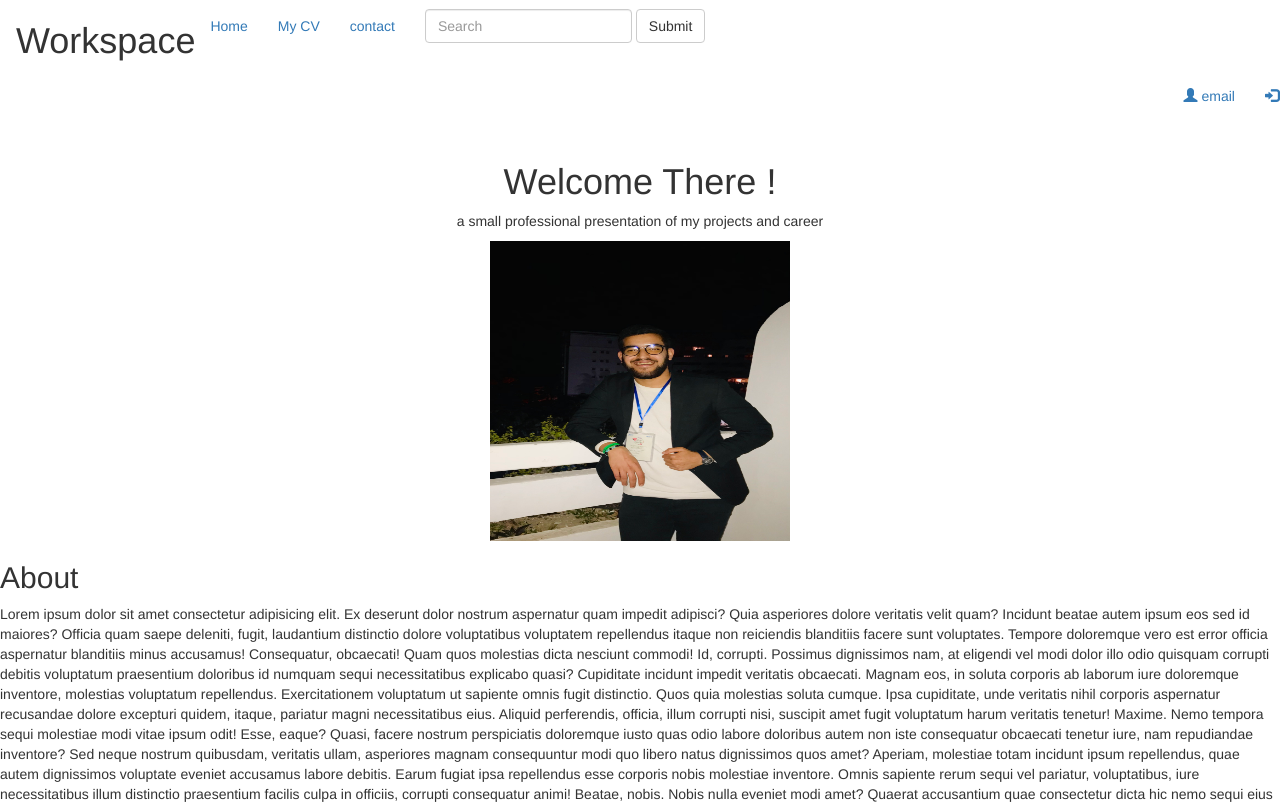
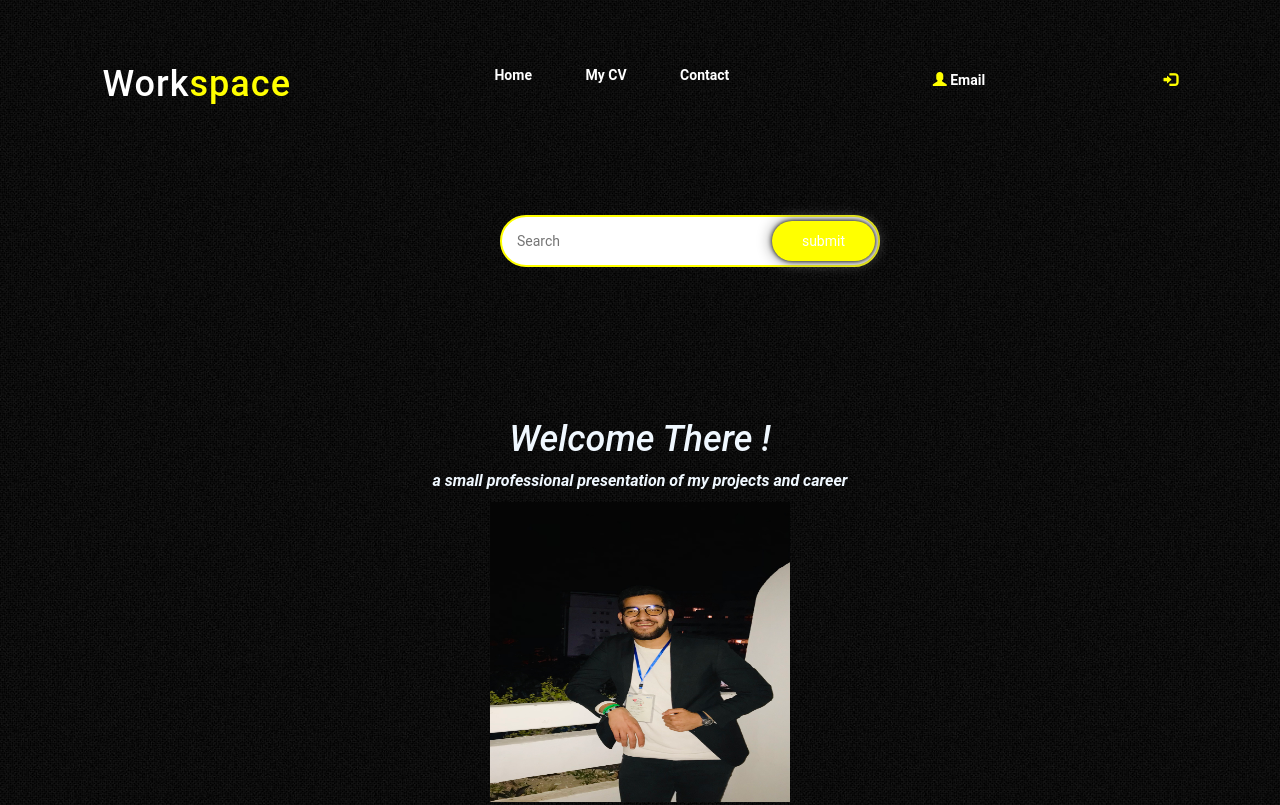
Before and after one commit to Zaher-BNY/index.html, a plain HTML site: page index.html in a window 1280 px wide. Shown: the top 805 px of the page. Drawn offline with nearby package versions, Linux system fonts and the light colour scheme; a web font is replaced by a local one.

Commit message:
style.css

```diff
--- a/index.html
+++ b/index.html
@@ -1,55 +1,71 @@
 <!DOCTYPE html>
 <html lang="en">
+
 <head>
   <meta charset="UTF-8">
   <meta http-equiv="X-UA-Compatible" content="IE=edge">
   <meta name="viewport" content="width=device-width, initial-scale=1.0">
   <style>
-        table, th, td {
-          border:1px solid black;
+    table,
+    th,
+    td {
+      border: 1px solid black;
     }
   </style>
   <title>Document</title>
   <link rel="stylesheet" href="https://maxcdn.bootstrapcdn.com/bootstrap/3.4.1/css/bootstrap.min.css">
   <script src="https://ajax.googleapis.com/ajax/libs/jquery/3.6.0/jquery.min.js"></script>
   <script src="https://maxcdn.bootstrapcdn.com/bootstrap/3.4.1/js/bootstrap.min.js"></script>
-
-</head>
-<body>
-      <nav class="navbar navbar-defaults">
-        <div class="container-fluid">
-          <div class="navbar-header">
-            <h1>Workspace</h1>
-          </div>
-          <ul class="nav navbar-nav">
-            <li class="active"><a href="file:///C:/Users/USER/Desktop/html/index.html">Home</a></li>
-            <li class="active"><a href="Ben Yahia Zaher.png">My CV  </a></li>
-            <li class="active"> <a href="#contact"> contact </a></li>
-            <form class="navbar-form navbar-left" action="/action_page.php">
-                <center><div class="form-group">
-                  <input type="text" class="form-control" placeholder="Search">
-                </div>
-                 <button type="submit" class="btn btn-default">Submit</button></center>
-              </form>
-            </div>
-             <nav>
-            <ul class="nav navbar-nav navbar-right">
-                <li class="active"><a href="https://www.google.com/search?q=mail&rlz=1C1CHBF_frTN930TN930&oq=mail&aqs=chrome..69i57j0i67i131i433j46i67i199i465j0i67i131i433l2j0i67j46i67i199i465j0i67l3.2399j1j15&sourceid=chrome&ie=UTF-8"><span class="glyphicon glyphicon-user"></span> email </a></li>
-                <li class="active"><a href="https://www.google.com/?hl=fr "><span class="glyphicon glyphicon-log-in"> </span> </a></li>
-              </ul>
-            </div>
-          </nav>
-          </nav>
+  <link rel="stylesheet" href="./style.css">
+  <link rel="stylesheet" href="path/to/font-awesome/css/font-awesome.min.css">
+  <link rel="preconnect" href="https://fonts.googleapis.com">
+  <link rel="preconnect" href="https://fonts.gstatic.com" crossorigin>
+  <link href="https://fonts.googleapis.com/css2?family=Alkalami&display=swap" rel="stylesheet">
+  <style>
+    body{
+      background-image: url(Free-Simple-Black-Seamless-Pattern-for-Website-Background.jpg);
+    }
 
 
 
+  </style>
+
+
+</head>
+
+<body>
+
+  <div class="nav">
+    <nav>
+      <h1 class="logo" >Work<span>space</span></h1>
+      <ul>
+        <li class="active"><a href="file:///C:/Users/USER/Desktop/html/index.html">Home</a></li>
+        <li class="active"><a href="Ben Yahia Zaher.png">My CV </a></li>
+        <li class="active"> <a href="#contact"> contact </a></li>
       </ul>
+
+      <a class="mail"
+        href="https://www.google.com/search?q=mail&rlz=1C1CHBF_frTN930TN930&oq=mail&aqs=chrome..69i57j0i67i131i433j46i67i199i465j0i67i131i433l2j0i67j46i67i199i465j0i67l3.2399j1j15&sourceid=chrome&ie=UTF-8"><span
+          class="glyphicon glyphicon-user"></span> email </a>
+      <a class="mail" href="https://www.google.com/?hl=fr "><span class="glyphicon glyphicon-log-in"> </span> </a>
+    </nav>
+    <div class="search">
+      <br> <br> <br> <br><br>
+      <form >
+        <input type="text" placeholder="Search"/>
+        <input type="submit" value="submit"/>
+      </form>
     </div>
-      </nav>
+  </div>
+
+
+
 
   <div class="container">
-        <center> <h1> Welcome There ! </h3>
-        <p> a small professional presentation of my projects and career </p> </center>
+    <center>
+      <h1> Welcome There ! </h3>
+        <p> a small professional presentation of my projects and career </p>
+    </center>
 
   </div>
 
@@ -66,10 +82,9 @@
 
 
 
-<div>
-  <center> <img src="IMG-7543.jpg " alt="my private photo"
-
-  <style= padding = "0px" width="300px" height="300px"; </img> </center>
+  <div class="image">
+    <center> <img src="IMG-7543.jpg " alt="my private photo" <style=padding="0px" width="300px" height="300px"
+    </center>
 
 
 
@@ -78,37 +93,70 @@
 
   </div>
 
-<div>
+  <div class="about">
     <section>
 
-    <h2> About  </h2>
-    <P>Lorem ipsum dolor sit amet consectetur adipisicing elit. Ex deserunt dolor nostrum aspernatur quam impedit adipisci? Quia asperiores dolore veritatis velit quam? Incidunt beatae autem ipsum eos sed id maiores?
-    Officia quam saepe deleniti, fugit, laudantium distinctio dolore voluptatibus voluptatem repellendus itaque non reiciendis blanditiis facere sunt voluptates. Tempore doloremque vero est error officia aspernatur blanditiis minus accusamus! Consequatur, obcaecati!
-    Quam quos molestias dicta nesciunt commodi! Id, corrupti. Possimus dignissimos nam, at eligendi vel modi dolor illo odio quisquam corrupti debitis voluptatum praesentium doloribus id numquam sequi necessitatibus explicabo quasi?
-    Cupiditate incidunt impedit veritatis obcaecati. Magnam eos, in soluta corporis ab laborum iure doloremque inventore, molestias voluptatum repellendus. Exercitationem voluptatum ut sapiente omnis fugit distinctio. Quos quia molestias soluta cumque.
-    Ipsa cupiditate, unde veritatis nihil corporis aspernatur recusandae dolore excepturi quidem, itaque, pariatur magni necessitatibus eius. Aliquid perferendis, officia, illum corrupti nisi, suscipit amet fugit voluptatum harum veritatis tenetur! Maxime.
-    Nemo tempora sequi molestiae modi vitae ipsum odit! Esse, eaque? Quasi, facere nostrum perspiciatis doloremque iusto quas odio labore doloribus autem non iste consequatur obcaecati tenetur iure, nam repudiandae inventore?
-    Sed neque nostrum quibusdam, veritatis ullam, asperiores magnam consequuntur modi quo libero natus dignissimos quos amet? Aperiam, molestiae totam incidunt ipsum repellendus, quae autem dignissimos voluptate eveniet accusamus labore debitis.
-    Earum fugiat ipsa repellendus esse corporis nobis molestiae inventore. Omnis sapiente rerum sequi vel pariatur, voluptatibus, iure necessitatibus illum distinctio praesentium facilis culpa in officiis, corrupti consequatur animi! Beatae, nobis.
-    Nobis nulla eveniet modi amet? Quaerat accusantium quae consectetur dicta hic nemo sequi eius aspernatur cumque error sapiente maxime dolores libero repellendus, laudantium unde necessitatibus! Labore nemo cumque distinctio mollitia?
-    Reiciendis velit error dolorum ea impedit, dolores cupiditate dignissimos quis, suscipit minus amet optio delectus voluptates quidem dolor laborum exercitationem consectetur accusamus. Quas sit deserunt reiciendis minus perferendis repellat unde!</P>
+      <h2> About </h2>
+      <P>Lorem ipsum dolor sit amet consectetur adipisicing elit. Ex deserunt dolor nostrum aspernatur quam impedit
+        adipisci? Quia asperiores dolore veritatis velit quam? Incidunt beatae autem ipsum eos sed id maiores?
+        Officia quam saepe deleniti, fugit, laudantium distinctio dolore voluptatibus voluptatem repellendus itaque non
+        reiciendis blanditiis facere sunt voluptates. Tempore doloremque vero est error officia aspernatur blanditiis
+        minus accusamus! Consequatur, obcaecati!
+        Quam quos molestias dicta nesciunt commodi! Id, corrupti. Possimus dignissimos nam, at eligendi vel modi dolor
+        illo odio quisquam corrupti debitis voluptatum praesentium doloribus id numquam sequi necessitatibus explicabo
+        quasi?
+        Cupiditate incidunt impedit veritatis obcaecati. Magnam eos, in soluta corporis ab laborum iure doloremque
+        inventore, molestias voluptatum repellendus. Exercitationem voluptatum ut sapiente omnis fugit distinctio. Quos
+        quia molestias soluta cumque.
+        Ipsa cupiditate, unde veritatis nihil corporis aspernatur recusandae dolore excepturi quidem, itaque, pariatur
+        magni necessitatibus eius. Aliquid perferendis, officia, illum corrupti nisi, suscipit amet fugit voluptatum
+        harum veritatis tenetur! Maxime.
+        Nemo tempora sequi molestiae modi vitae ipsum odit! Esse, eaque? Quasi, facere nostrum perspiciatis doloremque
+        iusto quas odio labore doloribus autem non iste consequatur obcaecati tenetur iure, nam repudiandae inventore?
+        Sed neque nostrum quibusdam, veritatis ullam, asperiores magnam consequuntur modi quo libero natus dignissimos
+        quos amet? Aperiam, molestiae totam incidunt ipsum repellendus, quae autem dignissimos voluptate eveniet
+        accusamus labore debitis.
+        Earum fugiat ipsa repellendus esse corporis nobis molestiae inventore. Omnis sapiente rerum sequi vel pariatur,
+        voluptatibus, iure necessitatibus illum distinctio praesentium facilis culpa in officiis, corrupti consequatur
+        animi! Beatae, nobis.
+        Nobis nulla eveniet modi amet? Quaerat accusantium quae consectetur dicta hic nemo sequi eius aspernatur cumque
+        error sapiente maxime dolores libero repellendus, laudantium unde necessitatibus! Labore nemo cumque distinctio
+        mollitia?
+        Reiciendis velit error dolorum ea impedit, dolores cupiditate dignissimos quis, suscipit minus amet optio
+        delectus voluptates quidem dolor laborum exercitationem consectetur accusamus. Quas sit deserunt reiciendis
+        minus perferendis repellat unde!</P>
 
 
 
-        <p <h1>    WELCOME !!</h1>  </p>
+      <p <h1> WELCOME !!</h1>
+      </p>
     </section>
 
     <div>
       <section>
-<h2> Resume   </h2>
-<p>Lorem, ipsum dolor sit amet consectetur adipisicing elit. Harum, assumenda repellat? Voluptates maiores repellendus quod minus sint corporis laborum labore ullam mollitia. Iure totam ad impedit eos officia debitis consequuntur.
-Dolorum culpa, rem, velit perspiciatis natus repudiandae iste nulla sed id incidunt nostrum quos cupiditate in accusantium qui quibusdam consectetur temporibus tempora eaque dicta harum quam dolore. Officiis, quos aliquam.
-Consequatur ea similique natus, reiciendis earum doloremque fugiat illum laudantium vitae eveniet exercitationem officiis dolorum iure cupiditate alias hic obcaecati! Provident illo, veniam tempore accusamus illum pariatur tempora optio voluptates!
-Sunt aperiam vel accusamus, voluptates enim et provident mollitia quo a quasi molestiae nisi neque numquam nostrum consectetur hic magni optio sapiente eius saepe sit excepturi at architecto harum. Eius.
-Molestiae voluptatum voluptatibus sit adipisci accusamus assumenda eligendi autem quo optio eaque explicabo, quasi, ut unde? Doloribus beatae exercitationem distinctio reiciendis quas perferendis nulla iusto, quod cupiditate ut quos ad.
-Molestiae nobis quos, ea inventore suscipit tempora in et ipsa. Sequi expedita sit asperiores temporibus accusamus ipsum, quos eveniet aliquam distinctio numquam labore porro ipsam aspernatur vel eos, reprehenderit minus.
-Consequuntur commodi autem ea quo fugiat! Dolorem unde accusantium in voluptates eum? Ipsum rem, libero quod ipsam quidem nemo exercitationem itaque, quisquam saepe ex atque ipsa ducimus. Sint, laboriosam officia.
-Accusamus repellendus ducimus dicta totam porro suscipit natus sint rem eaque commodi, at dolores facere modi obcaecati ipsam repellat quisquam? Similique non nobis, beatae error laudantium ut pariatur dolorum recusandae!</p>
+        <h2> Resume </h2>
+        <p>Lorem, ipsum dolor sit amet consectetur adipisicing elit. Harum, assumenda repellat? Voluptates maiores
+          repellendus quod minus sint corporis laborum labore ullam mollitia. Iure totam ad impedit eos officia debitis
+          consequuntur.
+          Dolorum culpa, rem, velit perspiciatis natus repudiandae iste nulla sed id incidunt nostrum quos cupiditate in
+          accusantium qui quibusdam consectetur temporibus tempora eaque dicta harum quam dolore. Officiis, quos
+          aliquam.
+          Consequatur ea similique natus, reiciendis earum doloremque fugiat illum laudantium vitae eveniet
+          exercitationem officiis dolorum iure cupiditate alias hic obcaecati! Provident illo, veniam tempore accusamus
+          illum pariatur tempora optio voluptates!
+          Sunt aperiam vel accusamus, voluptates enim et provident mollitia quo a quasi molestiae nisi neque numquam
+          nostrum consectetur hic magni optio sapiente eius saepe sit excepturi at architecto harum. Eius.
+          Molestiae voluptatum voluptatibus sit adipisci accusamus assumenda eligendi autem quo optio eaque explicabo,
+          quasi, ut unde? Doloribus beatae exercitationem distinctio reiciendis quas perferendis nulla iusto, quod
+          cupiditate ut quos ad.
+          Molestiae nobis quos, ea inventore suscipit tempora in et ipsa. Sequi expedita sit asperiores temporibus
+          accusamus ipsum, quos eveniet aliquam distinctio numquam labore porro ipsam aspernatur vel eos, reprehenderit
+          minus.
+          Consequuntur commodi autem ea quo fugiat! Dolorem unde accusantium in voluptates eum? Ipsum rem, libero quod
+          ipsam quidem nemo exercitationem itaque, quisquam saepe ex atque ipsa ducimus. Sint, laboriosam officia.
+          Accusamus repellendus ducimus dicta totam porro suscipit natus sint rem eaque commodi, at dolores facere modi
+          obcaecati ipsam repellat quisquam? Similique non nobis, beatae error laudantium ut pariatur dolorum
+          recusandae!</p>
 
 
 
@@ -117,9 +165,8 @@ Accusamus repellendus ducimus dicta totam porro suscipit natus sint rem eaque co
     <section>
       <h2> WORK $</h2>
 
-<table style="width:100%";
-   <tr>
-    <th>front-end  </th>
+      <table class="table" style="width:100%" ; <tr>
+        <th>front-end </th>
         <th>back-end</th>
         <th>full stack</th>
         </tr>
@@ -139,12 +186,15 @@ Accusamus repellendus ducimus dicta totam porro suscipit natus sint rem eaque co
 
 
 
-        <left ><iframe width="500" height="200" src="https://www.youtube.com/embed/h6Ol3eprKiw" title="YouTube video player" frameborder="0" allow="accelerometer; autoplay; clipboard-write; encrypted-media; gyroscope; picture-in-picture"  alt " never give up song" allowfullscreen></iframe></left>
+        <left><iframe width="500" height="200" src="https://www.youtube.com/embed/h6Ol3eprKiw"
+            title="YouTube video player" frameborder="0"
+            allow="accelerometer; autoplay; clipboard-write; encrypted-media; gyroscope; picture-in-picture"
+            alt " never give up song" allowfullscreen></iframe></left>
       </section>
 
     </div>
     <div id="contact">
-            <h3>   for more information contact me :    </h3>
+      <h3> for more information contact me : </h3>
 
       <div>
         <form class="form-horizontal" action="/action_page.php">
@@ -173,3 +223,5 @@ Accusamus repellendus ducimus dicta totam porro suscipit natus sint rem eaque co
             </div>
           </div>
         </form>
+      </body>
+      </html>
--- /dev/null
+++ b/style.css
@@ -0,0 +1,130 @@
+
+*{
+    font-family: 'roboto', sans-serif;
+    scroll-behavior: smooth;
+    padding: 0;
+    margin: 0;
+
+}
+.nav{
+height:50vh;
+width: 100%;
+background-size: cover;
+background-position: center;
+
+}
+nav{
+    display: flex;
+    align-items: center;
+    justify-content: space-between;
+    padding-top: 45px;
+    padding-left: 8%;
+    padding-right: 8%;
+}
+.logo{
+    color: white;
+    font: size 150px;;
+    letter-spacing: 1px;
+    text-transform: capitalize;
+
+
+}
+span{
+    color: yellow;
+}
+nav ul li{
+    list-style-type: none;
+    display: inline-block;
+    padding: 10px 25px;
+    align-items: center;
+}
+nav ul li a{
+    color: white;
+    text-decoration: none;
+    font-weight: bold;
+    text-transform: capitalize;
+}
+nav ul li a:hover{
+color: yellow;
+transition: 0.4s;
+}
+.search form input:first-child{
+    display: inline-block;
+    width: 100%;
+    padding: 14px 130px 14px 15px;
+    border: 2px solid yellow;
+    outline: none;
+    border-radius: 30px;
+    margin-left: 500px;
+}
+.search{
+    width: 380px;
+    max-width: 100%;
+    position: relative;
+
+
+}
+
+
+
+.search form input:last-child{
+position:absolute;
+    display: inline-block;
+    outline: none;
+    border: none;
+    padding: 10px 30px;
+    border-radius: 30px;
+    background-color :yellow;
+    color: white;
+    box-shadow: 0px 0px 5px #000, 0px 0px 15px #858585;
+    top: 106px;
+    right: -495px;
+
+
+}
+
+
+.container{
+color: aliceblue;
+font-family: Georgia, 'Times New Roman', Times, serif;
+font-size: larger;
+font-weight: bold;
+font-style: italic;
+}
+p{
+    font-size: medium;
+    color: aliceblue;
+}
+.about{
+    color: white;
+    font-size: small;
+    font-family: 'Times New Roman', Times, serif;
+    font-style: normal;
+    padding: 1%;
+    font-weight: lighter;
+}
+h2{
+
+    color: yellow;
+    font-size: large;
+    font-weight: 500;
+
+}
+.table{
+color: white;
+
+}
+h3{
+    color: yellow;
+    font-size: large;
+    font-weight: 500;
+
+}
+.mail {
+    color: white;
+    text-transform: capitalize;
+    font-weight: bold;
+}
+.mail:hover{
+    color: yellow;
+}
```
Also changed, not shown: Free-Simple-Black-Seamless-Pattern-for-Website-Background.jpg (added), astronomy-constellation-dark-998641.jpg (added), photo-1531297484001-80022131f5a1.jpeg (added), photo-1570284613060-766c33850e00.jpeg (added). Lines whose indentation alone changed are shown as unchanged.
